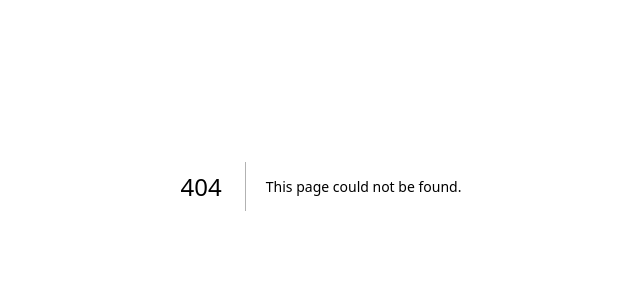
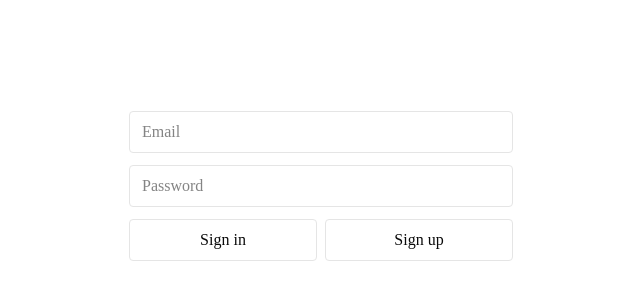
Before and after one commit to JonaReyGit/MyHelix, a Next.js app in the folder myhelix-nextjs/: page /login in a window 1280 px wide. Before the commit this address had no page. Shown: the part 214-514 px from the top of the page, without its empty margins (319-959 px from the left). Built offline with nearby package versions, Linux system fonts and the light colour scheme.

Commit message:
supabase client

```diff
--- /dev/null
+++ b/myhelix-nextjs/src/app/login/page.tsx
@@ -0,0 +1,52 @@
+'use client'
+
+import { useState } from 'react'
+import { createClient } from '@/lib/supabase/client'
+
+export default function LoginPage() {
+  const [email, setEmail] = useState('')
+  const [password, setPassword] = useState('')
+  const [status, setStatus] = useState('')
+
+  async function submit(mode: 'signin' | 'signup') {
+    const supabase = createClient()
+    setStatus('Working...')
+
+    const { error } =
+      mode === 'signin'
+        ? await supabase.auth.signInWithPassword({ email, password })
+        : await supabase.auth.signUp({ email, password })
+
+    setStatus(error ? error.message : 'Signed in - go to /upload')
+  }
+
+  return (
+    <div className="min-h-screen flex items-center justify-center p-6">
+      <div className="w-full max-w-sm flex flex-col gap-3">
+        <input
+          type="email"
+          placeholder="Email"
+          value={email}
+          onChange={(e) => setEmail(e.target.value)}
+          className="border rounded px-3 py-2"
+        />
+        <input
+          type="password"
+          placeholder="Password"
+          value={password}
+          onChange={(e) => setPassword(e.target.value)}
+          className="border rounded px-3 py-2"
+        />
+        <div className="flex gap-2">
+          <button onClick={() => submit('signin')} className="flex-1 border rounded px-3 py-2">
+            Sign in
+          </button>
+          <button onClick={() => submit('signup')} className="flex-1 border rounded px-3 py-2">
+            Sign up
+          </button>
+        </div>
+        {status && <p className="text-sm text-gray-600">{status}</p>}
+      </div>
+    </div>
+  )
+}
--- a/myhelix-nextjs/src/app/upload/page.tsx
+++ b/myhelix-nextjs/src/app/upload/page.tsx
@@ -2,16 +2,15 @@
 
 import { useState } from 'react'
 import {createClient} from '@/lib/supabase/client'
-import { useRef } from "react"
 
 export default function UploadPage() {
     const [status, setStatus] = useState<string>('')
-    const supabase = createClient()
 
     async function handleUpload(e: React.ChangeEvent<HTMLInputElement>) {
         const file = e.target.files?.[0]
         if (!file) return
 
+        const supabase = createClient()
         setStatus('Uploading...')
 
         const { data: { user } } = await supabase.auth.getUser()
@@ -20,14 +19,14 @@ export default function UploadPage() {
             return
         }
 
-        const filePath = '${user.id}/${Date.now()}_${file.name}'
+        const filePath = `${user.id}/${Date.now()}_${file.name}`
 
         const { error: uploadError } = await supabase.storage
         .from('genetic-uploads')
         .upload(filePath, file)
 
         if (uploadError) {
-            setStatus('Upload failed: ${uploadError.message}')
+            setStatus(`Upload failed: ${uploadError.message}`)
             return
         }
 
@@ -39,7 +38,7 @@ export default function UploadPage() {
         })
 
         if (dbError){
-            setStatus('Saved file but failed to save metadata ${dbError.message}')
+            setStatus(`Saved file but failed to save metadata: ${dbError.message}`)
             return
         }
 
--- /dev/null
+++ b/myhelix-nextjs/src/lib/supabase/client.ts
@@ -0,0 +1,8 @@
+import { createBrowserClient } from '@supabase/ssr'
+
+export function createClient() {
+  return createBrowserClient(
+    process.env.NEXT_PUBLIC_SUPABASE_URL!,
+    process.env.NEXT_PUBLIC_SUPABASE_ANON_KEY!
+  )
+}
```
Also changed, not shown: 2 other files (tests, documents, lock files or other folders).
